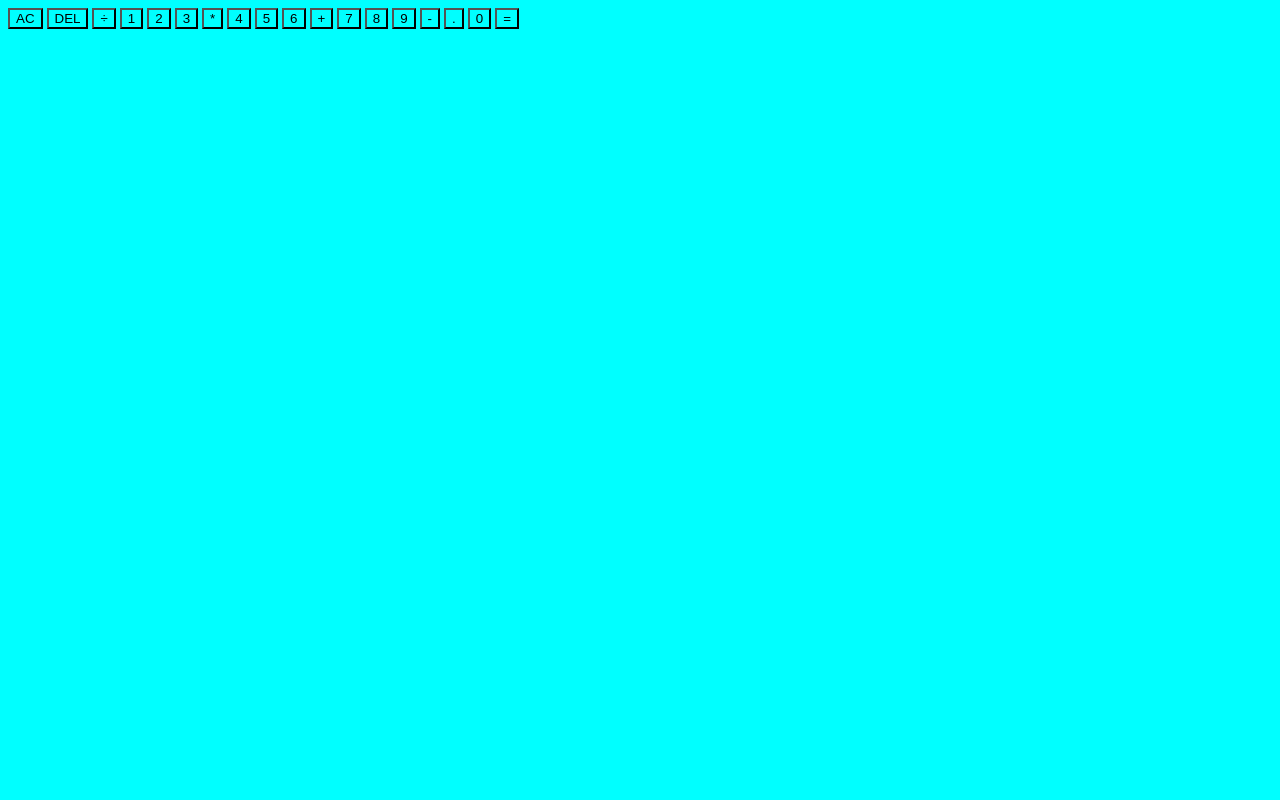
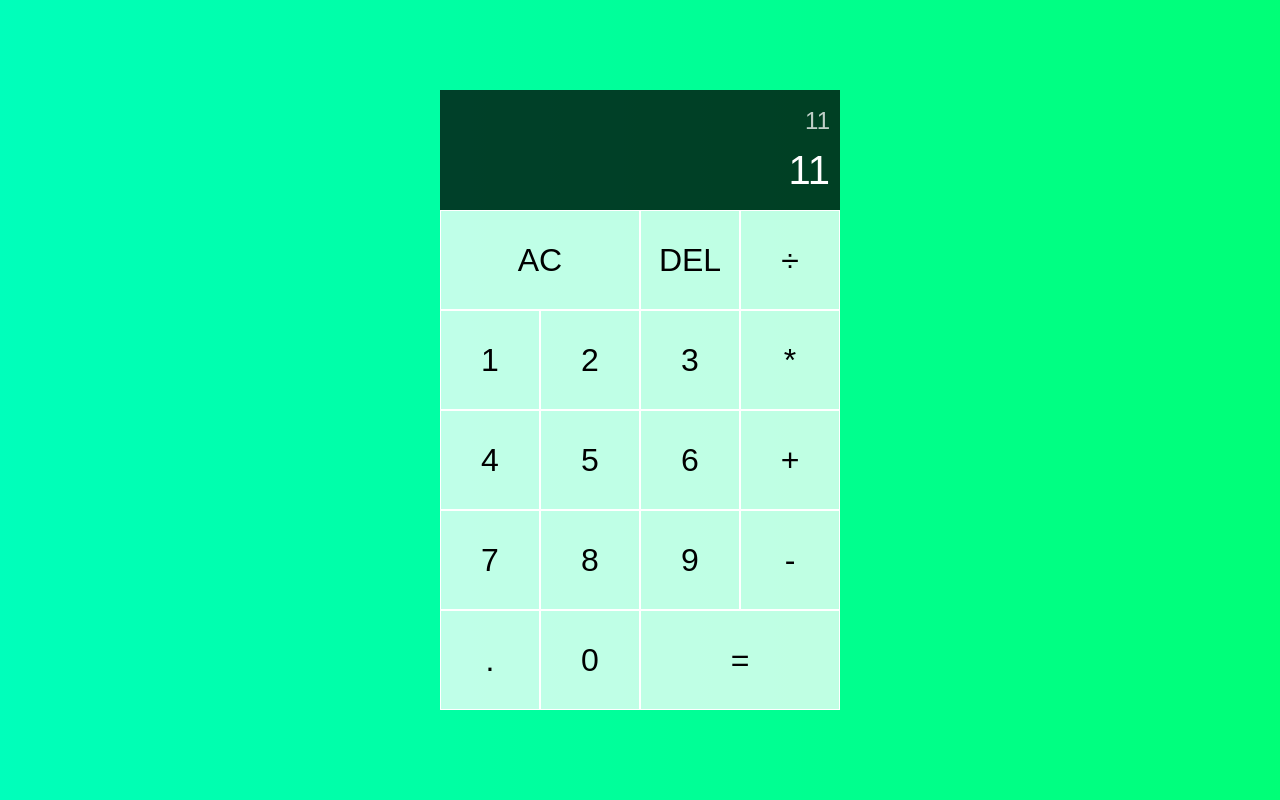
Before and after one commit to abdullahbinrowshan/s-t-calculator, a plain HTML site: page index.html in a window 1280 px wide. Drawn offline with Linux system fonts and the light colour scheme.

Commit message:
all the styles are done

```diff
--- a/index.html
+++ b/index.html
@@ -15,8 +15,8 @@
 <body>
     <section class="calculator-grid">
         <div class="output">
-            <div class="previous-operand"></div>
-            <div class="current-operand"></div>
+            <div class="previous-operand">11</div>
+            <div class="current-operand">11</div>
         </div>
         <button class="span-two">AC</button>
         <button>DEL</button>
--- a/style.css
+++ b/style.css
@@ -1,3 +1,58 @@
 *{
-    background-color: aqua;
+    box-sizing: border-box;
+    font-family: sans-serif;
+    font-weight: normal;
 }
+
+body{
+    margin: 0;
+    padding: 0;
+    background: linear-gradient(to right, #00ffbb, #00ff77);
+}
+
+.calculator-grid{
+    display: grid;
+    justify-content: center;
+    align-content: center;
+    height: 100vh;
+    grid-template-columns: repeat(4, 100px);
+    grid-template-rows: minmax(120px, auto) repeat(5, 100px);
+}
+
+.calculator-grid > button {
+    cursor: pointer;
+    font-size: 2rem;
+    border: 1px solid white;
+    outline: none;
+    background-color: rgba(255, 255, 255, .75);
+}
+
+.calculator-grid > button:hover{
+    background-color: rgba(255, 255, 255, .9);
+}
+
+.span-two{
+    grid-column: span 2;
+}
+
+.output{
+    grid-column: 1 / -1;
+    background-color: rgba(0, 0, 0, .75);
+    display: flex;
+    align-items: flex-end;
+    justify-content: space-around;
+    flex-direction: column;
+    padding: 10px;
+    word-wrap: break-word;
+    word-break: break-all;
+}
+
+.output .previous-operand{
+    color: rgba(255, 255, 255, .75);
+    font-size: 1.5rem;
+}
+
+.output .current-operand{
+    color: white;
+    font-size: 2.5rem;
+}
```
